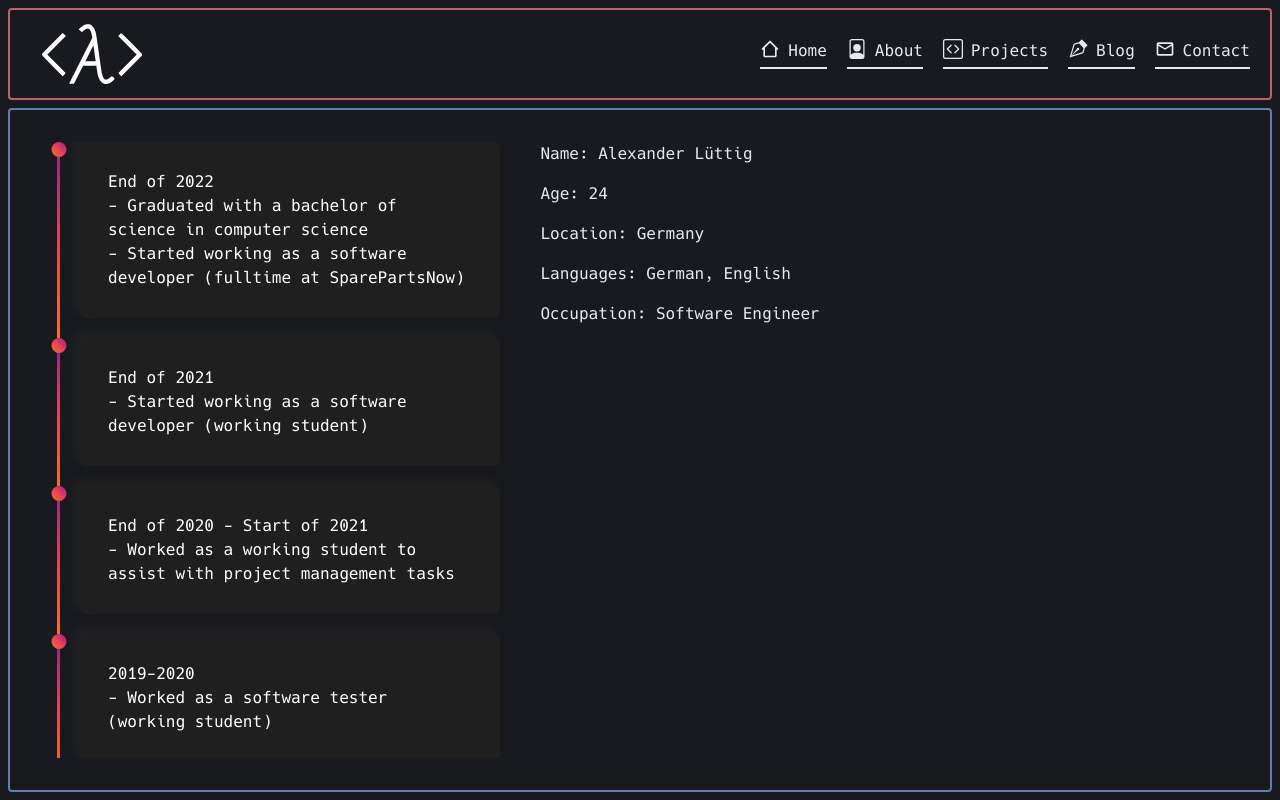
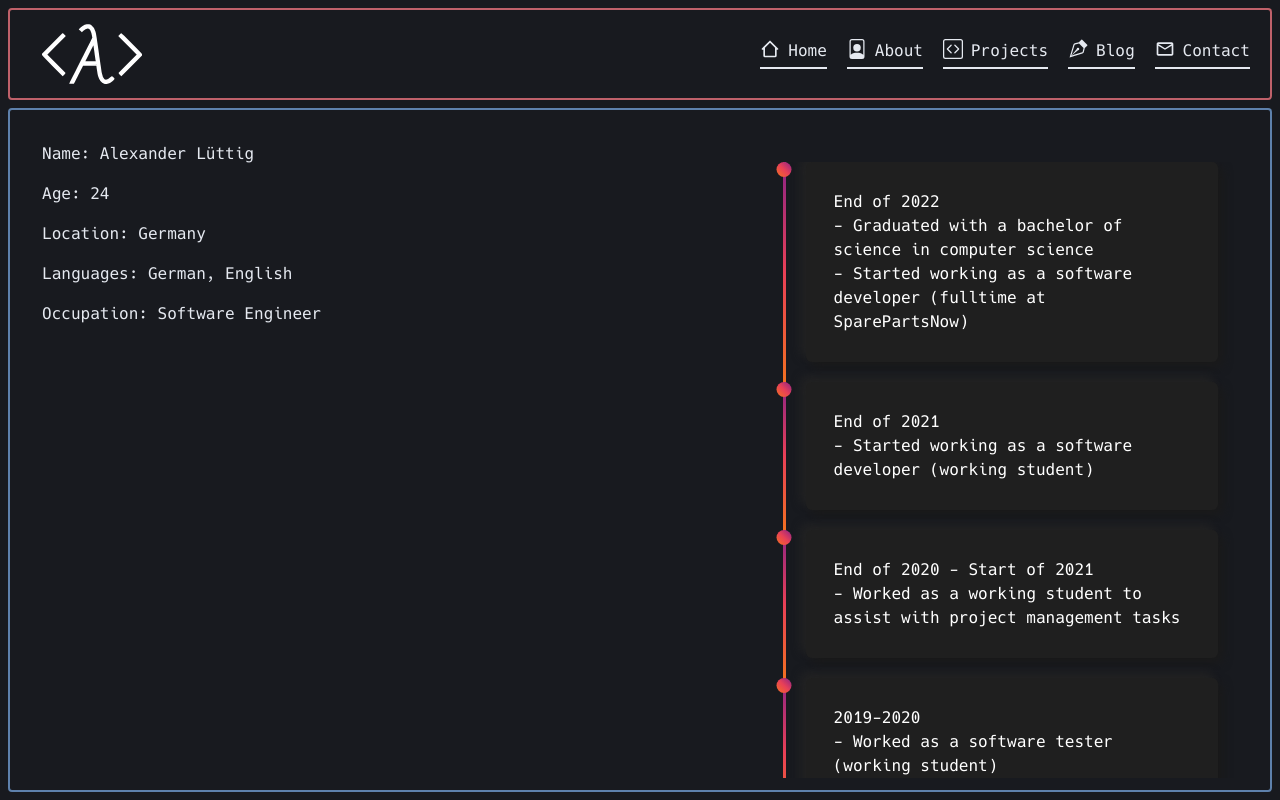
Before and after one commit to alexanderluettig/personal-website, a Next.js app: page /about in a window 1280 px wide. Built offline with nearby package versions, Linux system fonts and the light colour scheme.

Commit message:
Fixed About layout

```diff
--- a/src/components/timeline/timeline.tsx
+++ b/src/components/timeline/timeline.tsx
@@ -1,4 +1,3 @@
-import { time } from 'console';
 import styles from './timeline.module.css';
 
 interface TimelineProps {}
@@ -31,7 +30,7 @@ const timeLineElements = [
 
 const Timeline: React.FC<TimelineProps> = () => {
     return (
-        <div className="w-[40%] h-full flex flex-col overflow-hidden overflow-y-auto">
+        <div className="sm:w-[40%] h-full flex flex-col overflow-hidden overflow-y-auto">
             {timeLineElements.reverse().map((element, index) => {
                 return (
                     <div key={index} className="flex flex-row">
--- a/src/pages/about/index.tsx
+++ b/src/pages/about/index.tsx
@@ -9,9 +9,8 @@ const About: React.FC = () => {
                 <title>About</title>
             </Head>
 
-            <div className="h-full w-full overflow-hidden overflow-y-auto flex border-2 rounded border-dark-yellow p-8 space-x-5">
-                <Timeline />
-                <div className="space-y-4">
+            <div className="h-full w-full overflow-hidden sm:flex overflow-y-auto border-2 rounded border-dark-yellow p-8 space-x-5 space-y-5">
+                <div className="space-y-4 sm:w-[60%]">
                     <p>Name: {config.name}</p>
                     <p>
                         Age:{' '}
@@ -23,6 +22,7 @@ const About: React.FC = () => {
                     <p>Languages: {config.languages.join(', ')}</p>
                     <p>Occupation: {config.occupation}</p>
                 </div>
+                <Timeline />
             </div>
         </>
     );
```
Also changed, not shown: 1 other file (tests, documents, lock files or other folders).
